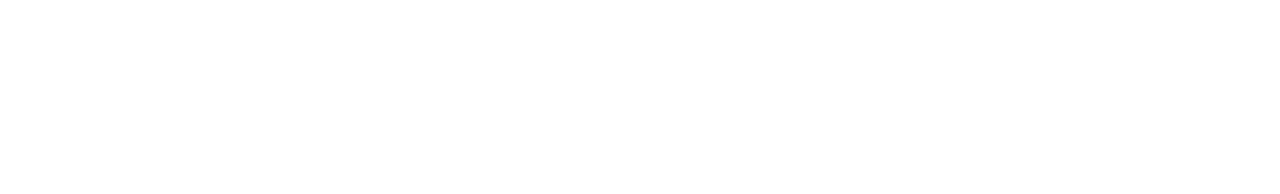
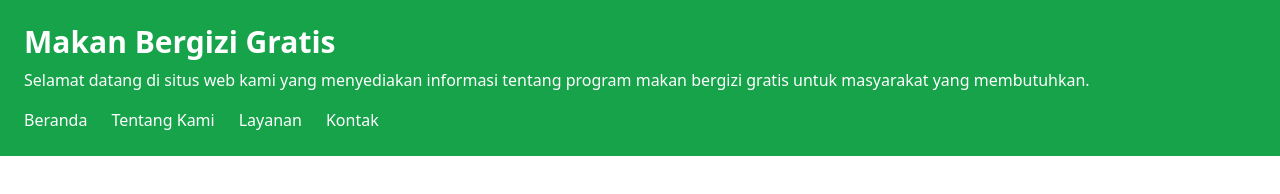
Before and after one commit to diorizqi404/makan-bergizi-gratis, a plain HTML site: page index.html in a window 1280 px wide. Drawn offline with nearby package versions, Linux system fonts and the light colour scheme.

Commit message:
create header

```diff
--- a/index.html
+++ b/index.html
@@ -3,9 +3,21 @@
 <head>
   <meta charset="UTF-8">
   <meta name="viewport" content="width=device-width, initial-scale=1.0">
-  <title>Document</title>
+  <title>Makan Bergizi Gratis</title>
+  <script src="https://cdn.tailwindcss.com"></script>
 </head>
 <body>
-
+  <header class="bg-green-600 text-white p-6">
+    <h1 class="text-3xl font-bold mb-2">Makan Bergizi Gratis</h1>
+    <p class="mb-4">Selamat datang di situs web kami yang menyediakan informasi tentang program makan bergizi gratis untuk masyarakat yang membutuhkan.</p>
+    <nav>
+      <ul class="flex space-x-6">
+        <li><a href="#home" class="hover:underline">Beranda</a></li>
+        <li><a href="#about" class="hover:underline">Tentang Kami</a></li>
+        <li><a href="#services" class="hover:underline">Layanan</a></li>
+        <li><a href="#contact" class="hover:underline">Kontak</a></li>
+      </ul>
+    </nav>
+  </header>
 </body>
 </html>
```
